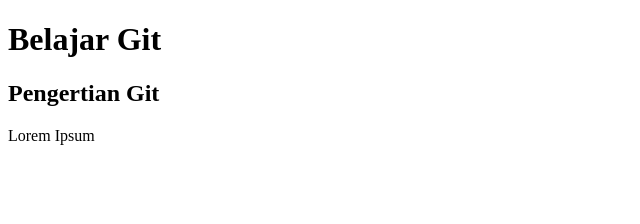
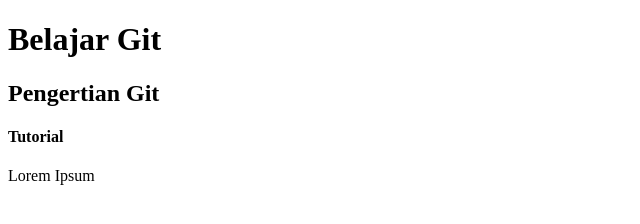
Before and after one commit to faipmardoni/Testing, a plain HTML site: page index.html in a window 1280 px wide. Shown: the whole page, without its empty margins (0-640 px from the left). Drawn offline with Linux system fonts and the light colour scheme.

Commit message:
tambah h4

```diff
--- a/index.html
+++ b/index.html
@@ -6,6 +6,7 @@
 <body>
     <h1>Belajar Git</h1>
     <h2>Pengertian Git</h2>
+    <h4>Tutorial</h4>
     <p>Lorem Ipsum</p>
 </body>
 </html>
```
